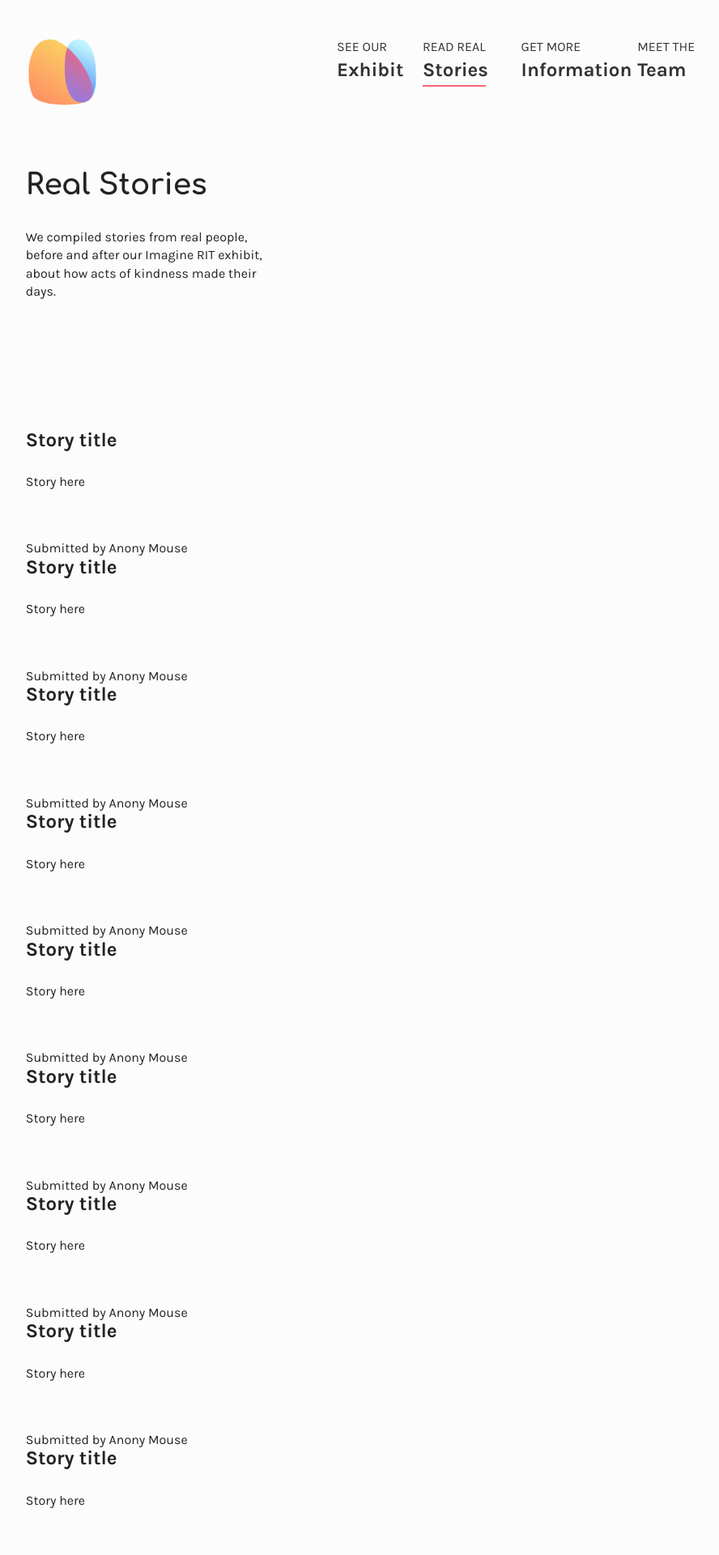
After one commit to exl8210/Niyama, a PHP site: page /stories.php in a window 1280 px wide. The commit adds this page. Shown: the top 1920 px of the page at 81% size, without its empty margins (185-1073 px from the left). Run offline with PHP 8.4, Linux system fonts and the light colour scheme; some libraries are stand-ins or nearby versions.

Commit message:
Info and Stories
Changed elements on the information page, laid out the stories page with CSS grid

```diff
--- /dev/null
+++ b/stories.php
@@ -0,0 +1,172 @@
+<?php include( "header.php"); ?>
+
+<script type="text/javascript">
+    /*
+        Grid - resize rows dynamically
+    */
+
+    window.onload = resizeAllGridItems;
+    window.addEventListener("resize", resizeAllGridItems);
+
+    function resizeGridItem(item) {
+        grid = document.getElementsByClassName("grid")[0];
+        rowHeight = parseInt(window.getComputedStyle(grid).getPropertyValue('grid-auto-rows'));
+        rowGap = parseInt(window.getComputedStyle(grid).getPropertyValue('grid-row-gap'));
+        rowSpan = Math.ceil((item.querySelector('.story-content').getBoundingClientRect().height + rowGap) / (rowHeight + rowGap));
+        item.style.gridRowEnd = "span " + rowSpan;
+    }
+
+    function resizeAllGridItems() {
+        allItems = document.getElementsByClassName("story");
+        for (x = 0; x < allItems.length; x++) {
+            resizeGridItem(allItems[x]);
+        }
+    }
+</script>
+
+<!-- Real Stories -->
+<div class="row" id="stories-intro">
+    <div class="offset-by-one four columns">
+        <h1>Real Stories</h1>
+        <p>We compiled stories from real people, before and after our Imagine RIT exhibit, about how acts of kindness made their days.</p>
+    </div>
+</div>
+
+<div class="u-cf clear"></div>
+
+<div class="grid offset-by-one ten columns">
+    <div class="story">
+        <div class="story-content">
+            <h2>Story title</h2>
+            <p>Story here</p>
+
+            <div class="u-cf small-vert-space"></div>
+
+            <span>Submitted by Anony Mouse</span>
+        </div>
+    </div>
+
+    <div class="story">
+        <div class="story-content">
+            <h2>Story title</h2>
+            <p>Story here</p>
+
+            <div class="u-cf small-vert-space"></div>
+
+            <span>Submitted by Anony Mouse</span>
+        </div>
+    </div>
+
+    <div class="story">
+        <div class="story-content">
+            <h2>Story title</h2>
+            <p>Story here</p>
+
+            <div class="u-cf small-vert-space"></div>
+
+            <span>Submitted by Anony Mouse</span>
+        </div>
+    </div>
+
+    <div class="story">
+        <div class="story-content">
+            <h2>Story title</h2>
+            <p>Story here</p>
+
+            <div class="u-cf small-vert-space"></div>
+
+            <span>Submitted by Anony Mouse</span>
+        </div>
+    </div>
+
+    <div class="story">
+        <div class="story-content">
+            <h2>Story title</h2>
+            <p>Story here</p>
+
+            <div class="u-cf small-vert-space"></div>
+
+            <span>Submitted by Anony Mouse</span>
+        </div>
+    </div>
+
+    <div class="story">
+        <div class="story-content">
+            <h2>Story title</h2>
+            <p>Story here</p>
+
+            <div class="u-cf small-vert-space"></div>
+
+            <span>Submitted by Anony Mouse</span>
+        </div>
+    </div>
+
+    <div class="story">
+        <div class="story-content">
+            <h2>Story title</h2>
+            <p>Story here</p>
+
+            <div class="u-cf small-vert-space"></div>
+
+            <span>Submitted by Anony Mouse</span>
+        </div>
+    </div>
+
+    <div class="story">
+        <div class="story-content">
+            <h2>Story title</h2>
+            <p>Story here</p>
+
+            <div class="u-cf small-vert-space"></div>
+
+            <span>Submitted by Anony Mouse</span>
+        </div>
+    </div>
+
+    <div class="story">
+        <div class="story-content">
+            <h2>Story title</h2>
+            <p>Story here</p>
+
+            <div class="u-cf small-vert-space"></div>
+
+            <span>Submitted by Anony Mouse</span>
+        </div>
+    </div>
+
+    <div class="story">
+        <div class="story-content">
+            <h2>Story title</h2>
+            <p>Story here</p>
+
+            <div class="u-cf small-vert-space"></div>
+
+            <span>Submitted by Anony Mouse</span>
+        </div>
+    </div>
+
+    <div class="story">
+        <div class="story-content">
+            <h2>Story title</h2>
+            <p>Story here</p>
+
+            <div class="u-cf small-vert-space"></div>
+
+            <span>Submitted by Anony Mouse</span>
+        </div>
+    </div>
+
+    <div class="story">
+        <div class="story-content">
+            <h2>Story title</h2>
+            <p>Story here</p>
+
+            <div class="u-cf small-vert-space"></div>
+
+            <span>Submitted by Anony Mouse</span>
+        </div>
+    </div>
+
+</div>
+
+<?php include( "footer.php"); ?>
```
Also changed, not shown: information.php (+62 -18 lines).
